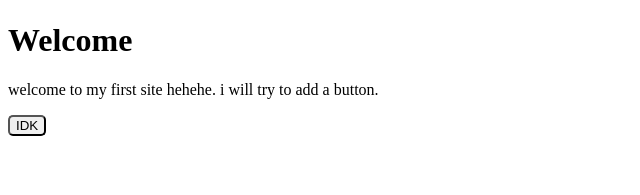
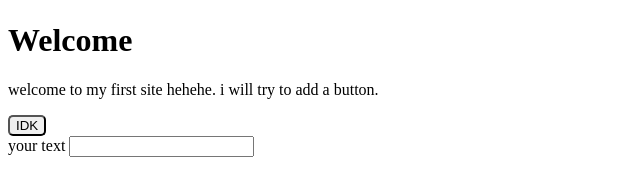
Before and after one commit to purple482015/webmyweb, a plain HTML site: page webmyweb.html in a window 1280 px wide. Shown: the part 159-354 px from the top of the page, without its empty margins (0-640 px from the left). Drawn offline with Linux system fonts and the light colour scheme.

Commit message:
Update webmyweb.html

```diff
--- a/webmyweb.html
+++ b/webmyweb.html
@@ -10,5 +10,16 @@
 <a href="https://github.com/purple482015/webmyweb">
 <button style=border-radius:5px;">IDK</button>
 </a>
+
+
+  <form>
+
+  <label for="fname">your text</label>
+<input type="text">
+
+
+  </form>
+
+
 </body>
 </html>
```
